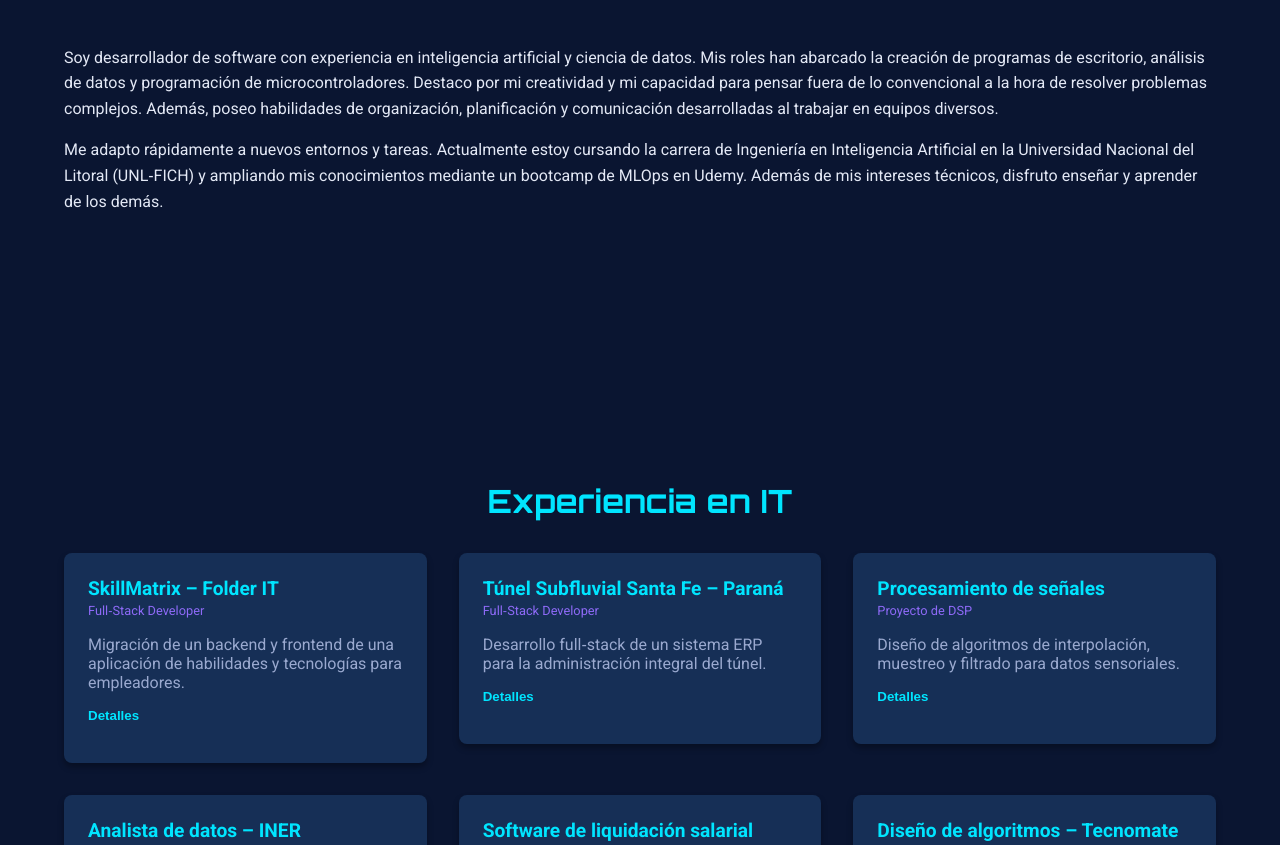
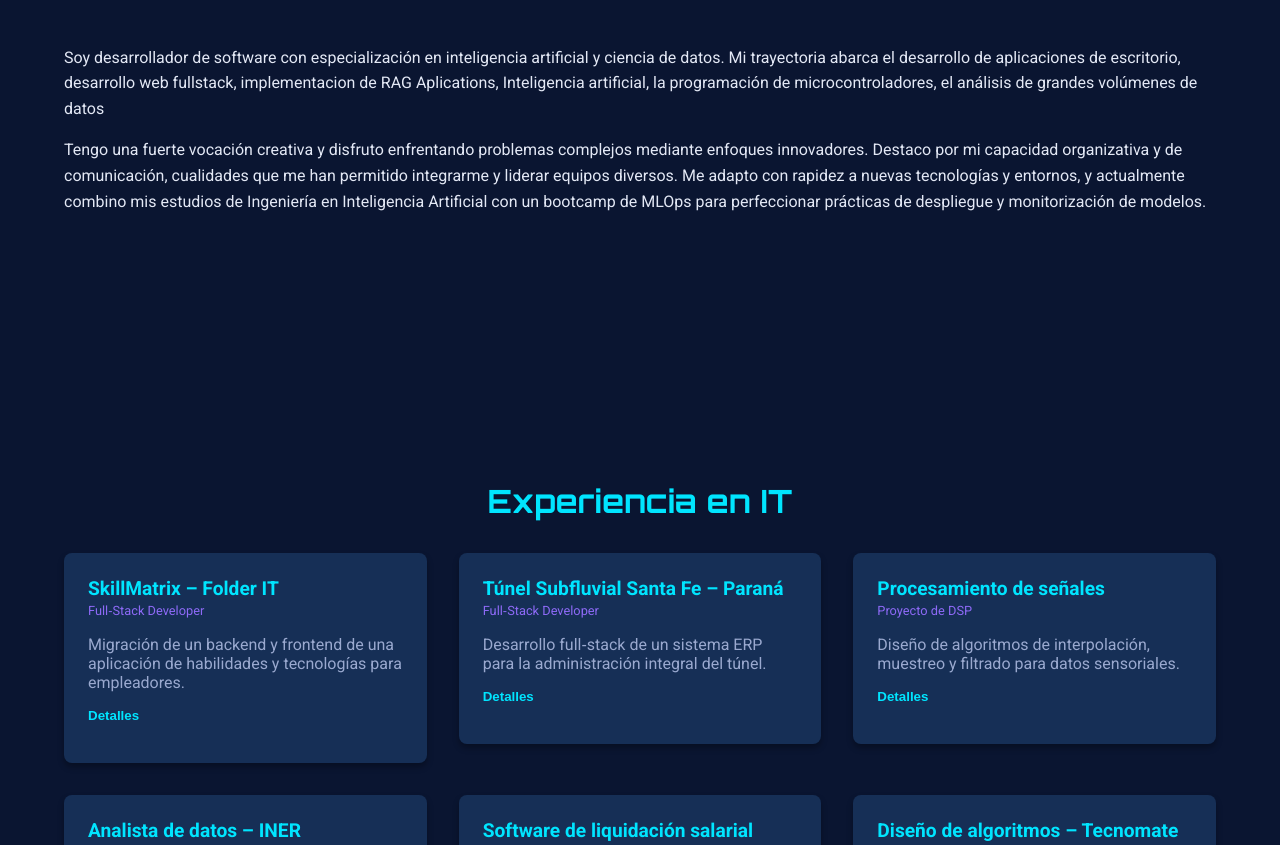
Before and after one commit to NachooFz/ifzavala, a plain HTML site: page index_es.html in a window 1280 px wide. Shown: the part 1240-2085 px from the top of the page. Drawn offline with Linux system fonts and the light colour scheme.

Commit message:
Update index_es.html

```diff
--- a/index_es.html
+++ b/index_es.html
@@ -47,10 +47,9 @@
           </div>
           <div class="about-info">
             <p>
-              Soy desarrollador de software con experiencia en inteligencia artificial y ciencia de datos. Mis roles han abarcado la creación de programas de escritorio, análisis de datos y programación de microcontroladores. Destaco por mi creatividad y mi capacidad para pensar fuera de lo convencional a la hora de resolver problemas complejos. Además, poseo habilidades de organización, planificación y comunicación desarrolladas al trabajar en equipos diversos.
-            </p>
+              Soy desarrollador de software con especialización en inteligencia artificial y ciencia de datos. Mi trayectoria abarca el desarrollo de aplicaciones de escritorio, desarrollo web fullstack, implementacion de RAG Aplications, Inteligencia artificial, la programación de microcontroladores, el análisis de grandes volúmenes de datos
             <p>
-              Me adapto rápidamente a nuevos entornos y tareas. Actualmente estoy cursando la carrera de Ingeniería en Inteligencia Artificial en la Universidad Nacional del Litoral (UNL‑FICH) y ampliando mis conocimientos mediante un bootcamp de MLOps en Udemy.  Además de mis intereses técnicos, disfruto enseñar y aprender de los demás.
+              Tengo una fuerte vocación creativa y disfruto enfrentando problemas complejos mediante enfoques innovadores. Destaco por mi capacidad organizativa y de comunicación, cualidades que me han permitido integrarme y liderar equipos diversos. Me adapto con rapidez a nuevas tecnologías y entornos, y actualmente combino mis estudios de Ingeniería en Inteligencia Artificial con un bootcamp de MLOps para perfeccionar prácticas de despliegue y monitorización de modelos.
             </p>
           </div>
         </div>
```
